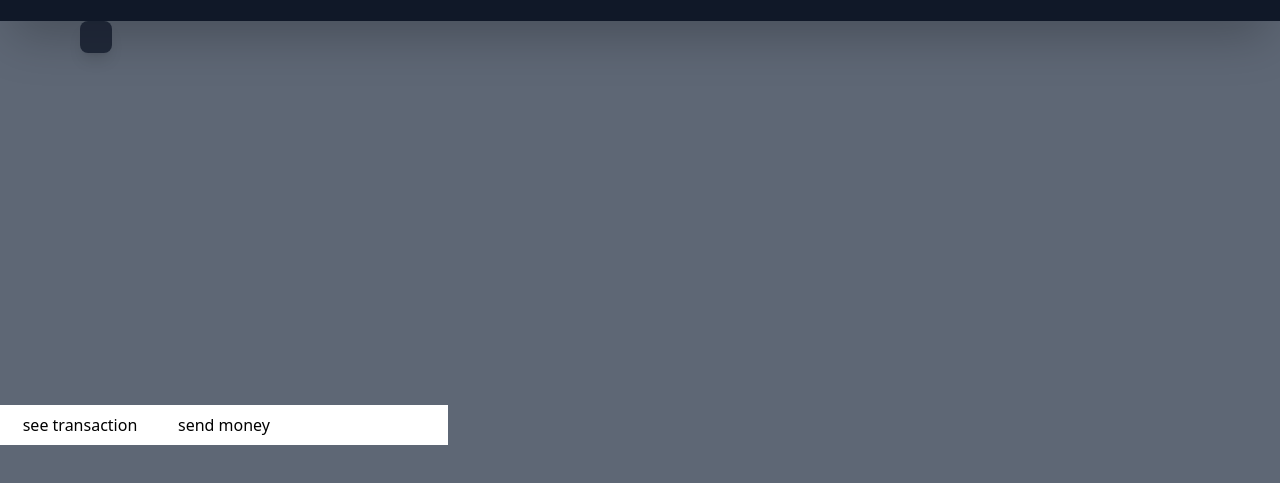
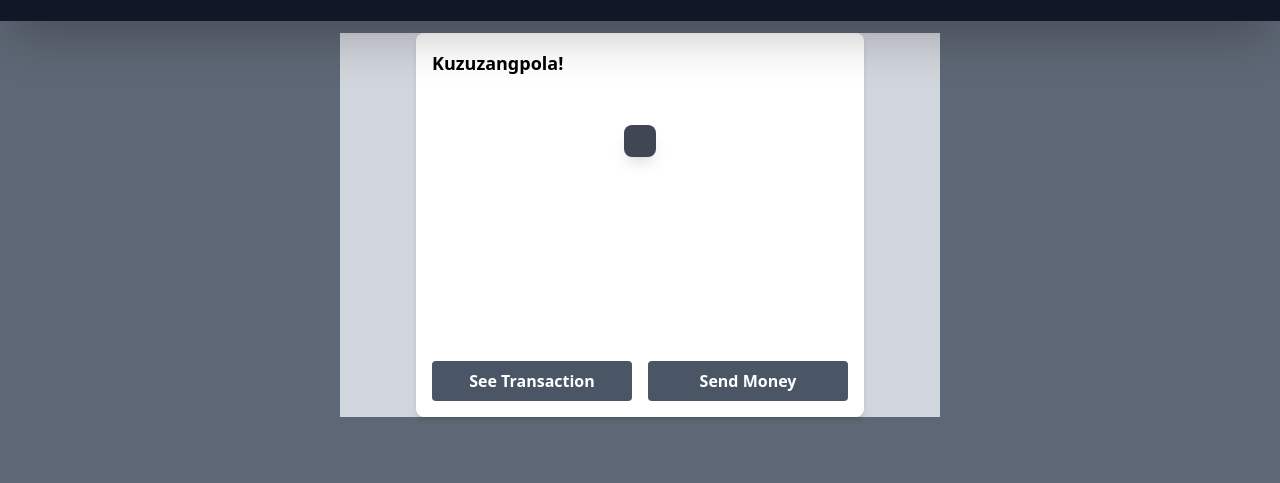
Before and after one commit to leegondeexnut/Cheddar_bank, a website: page fontend/page.html in a window 1280 px wide. Shown: the part 59-542 px from the top of the page. Drawn offline with nearby package versions, Linux system fonts and the light colour scheme.

Commit message:
add pageJs change

```diff
--- a/fontend/page.html
+++ b/fontend/page.html
@@ -8,19 +8,38 @@
     <script src="https://cdn.jsdelivr.net/npm/axios/dist/axios.min.js"></script>
     <script defer src="profile.js"></script>
 </head>
-<body class=" justify-center min-h-screen bg-gray-700/80">
+<body class="min-h-screen bg-gray-700/80 ">
     <nav
       class="bg-gray-900 w-full h-20 flex items-center justify-center sticky top-0 z-50 shadow-2xl w-full"
     >
     <p class="text-white text-2xl font-bold">MJiM</p>
     </nav>
+  <div class="h-full w-150  bg-gray-300 flex items-center justify-center mt-3 my-26 mx-auto">
     <div
       id="profileModal"
-      class="fixed inset-20 bg-gray-900/80 flex flex-col justify-center w-fit h-fit items-center z-50 p-4 rounded-lg shadow-lg text-white"
+      class="fixed inset-20 bg-gray-900/80 flex flex-col justify-center w-fit h-fit items-center z-50 p-4 rounded-lg shadow-lg text-white my-26 mx-auto"
     >
     </div>
-    <div class="grid grid-cols-3 justify-between gap-4 px-4 py-2 bg-white text-black w-full max-w-md mt-96"><button onclick="seeTransaction(event)">see transaction</button><button onclick="openSendMoneyModal(event)">send money</button></div>
-    <div
+
+    <div class="relative bg-white text-black w-full max-w-md h-96 rounded-lg shadow-md flex flex-col justify-between p-4">
+  <!-- Content at the top -->
+  <div>
+    <h2 class="text-lg font-semibold mb-4">Kuzuzangpola!</h2>
+  </div>
+
+  <!-- Buttons at the bottom -->
+  <div class="grid grid-cols-2 gap-4 mt-10">
+    <button onclick="seeTransaction(event)" class="bg-gray-600 hover:bg-purple-700 text-white font-semibold py-2 rounded">
+      See Transaction
+    </button>
+    <button onclick="openSendMoneyModal(event)" class="bg-gray-600 hover:bg-purple-700 text-white font-semibold py-2 rounded">
+      Send Money
+    </button>
+   </div>
+   </div>
+
+
+      <div
       id="sendMoneyModal"
       class="fixed inset-0 bg-gray-900/80 backdrop-blur-md flex items-center justify-center hidden z-50 transition-opacity duration-300"
       aria-modal="true"
@@ -125,9 +144,11 @@
         </thead>
       <tbody id="transactionTableBody" class="divide-y divide-gray-700">
       </tbody>
-</table>
+    </table>
 
-      </div>
     </div>
+  </div>
+
+</div>
 </body>
 </html>
```
Also changed, not shown: fontend/index.html (+10 -5 lines).
